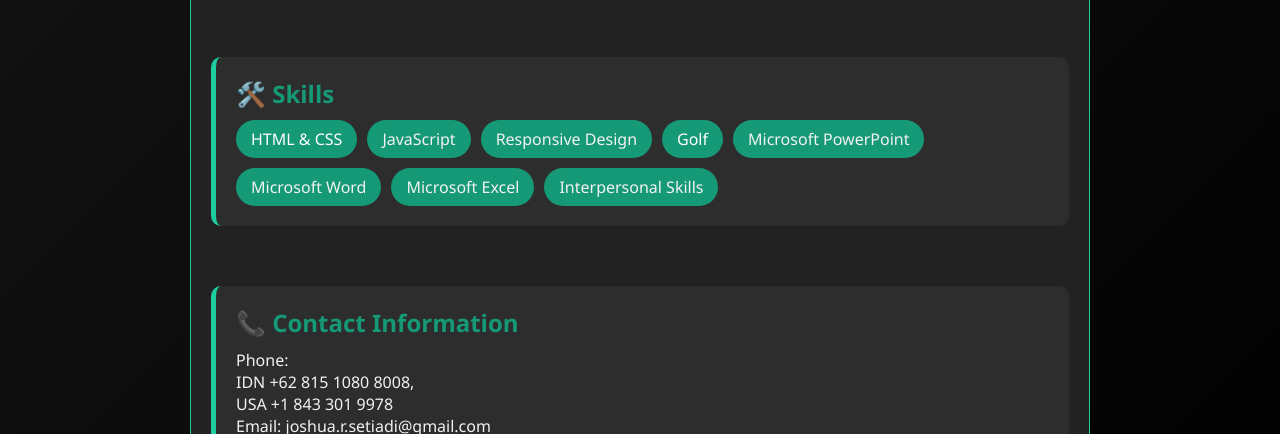
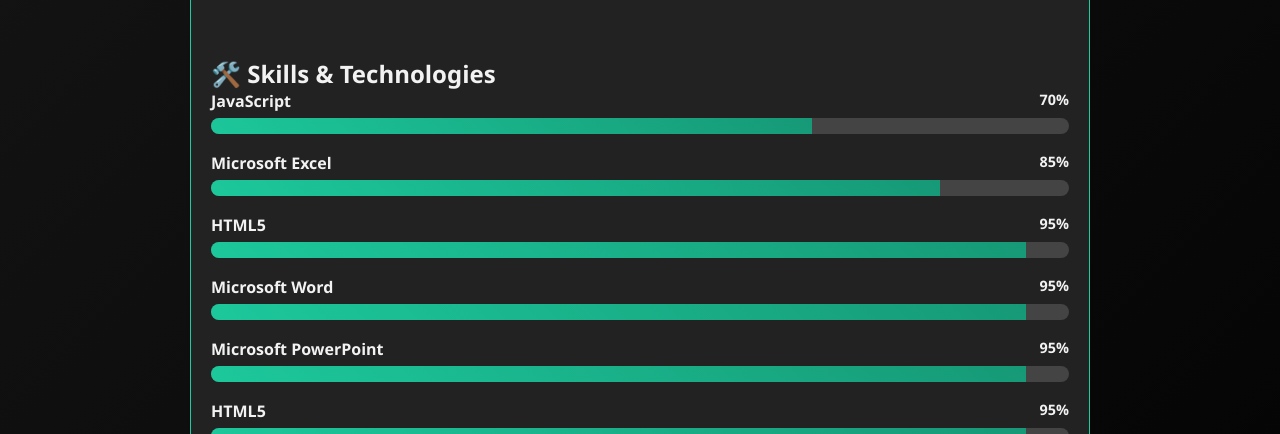
Before and after one commit to JoshuaSetiadi/Resume-Josh-S, a plain HTML site: page index.html in a window 1280 px wide. Shown: the part 1946-2380 px from the top of the page. Drawn offline with Linux system fonts and the light colour scheme.

Commit message:
i changed the skills portion.

```diff
--- a/index.html
+++ b/index.html
@@ -28,7 +28,11 @@
         <section class="resume-section">
             <h2 id="personalgoals">🖋️ Personal Goals</h2>
             <div class="entry">
-                <p id="katakata">Dedicated and reliable university student pursuing a double major in International Business and Cybersecurity at the University of Tampa. Known for a strong work ethic, adaptability, and excellent organizational skills. Eager to contribute to a professional environment, gain practical experience, and grow through meaningful responsibilities. Brings a positive attitude, strong communication skills, and a commitment to supporting team goals.</p>
+                <p id="katakata">Dedicated and reliable university student pursuing a double major in International
+                    Business and Cybersecurity at the University of Tampa. Known for a strong work ethic, adaptability,
+                    and excellent organizational skills. Eager to contribute to a professional environment, gain
+                    practical experience, and grow through meaningful responsibilities. Brings a positive attitude,
+                    strong communication skills, and a commitment to supporting team goals.</p>
 
             </div>
         </section>
@@ -82,12 +86,13 @@
             </div>
         </section>
 
-         <section class="resume-section">
+        <section class="resume-section">
             <h2 id="lead">🫶 Leadership and Extracuricular Activities</h2>
             <div class="entry">
                 <h3>CISV Indonesia</h3>
                 <span class="year">2016 - 2020</span>
-                <p id="job-desc">An International Organization dedicated to educating and inspiring people to promote peace through building intercultural friendship, cooperation, and understanding.</p>
+                <p id="job-desc">An International Organization dedicated to educating and inspiring people to promote
+                    peace through building intercultural friendship, cooperation, and understanding.</p>
             </div>
             <div class="entry">
                 <h3>Mitra Adiperkasa Retail Academy</h3>
@@ -111,7 +116,7 @@
             </div>
         </section>
 
-        <section class="resume-section">
+        <!-- <section class="resume-section">
             <h2> <span id="skills-title">🛠️ Skills</span></h2>
             <ul class="skills">
                 <li><a href="https://www.w3schools.com/html/html_intro.asp" target="_blank">HTML & CSS</a></li>
@@ -123,19 +128,23 @@
                 <li>Microsoft Excel</li>
                 <li>Interpersonal Skills</li>
             </ul>
+        </section> -->
+
+        <section class="resume-sectionn">
+            <h2><span id="skills-title">🛠️ Skills &amp; Technologies</span></h2>
+            <div class="skills-list" id="skills-list"></div>
         </section>
 
         <section class="resume-section">
             <h2 id="contact-title">📞 Contact Information</h2>
             <p>Phone: <br>IDN +62 815 1080 8008,<br>USA +1 843 301 9978</p>
             <p>Email: joshua.r.setiadi@gmail.com</p>
-            <p><a
-                    href="https://www.linkedin.com/in/joshua-setiadi-61026b32b" target="_blank"><img src="img/linkedin-original.svg"
-                    style="height: 25px;width: 25px; margin-top: 5px; margin-right: 5px;"> Joshua
+            <p><a href="https://www.linkedin.com/in/joshua-setiadi-61026b32b" target="_blank"><img
+                        src="img/linkedin-original.svg"
+                        style="height: 25px;width: 25px; margin-top: 5px; margin-right: 5px;"> Joshua
                     Setiadi</a></p>
-            <p><a
-                    href="https://www.instagram.com/joshua.r.setiadi/" target="_blank"><img src="img/instagram.svg" alt=""
-                    style="height: 25px;width: 25px; margin-top: 5px; margin-right: 5px;"> joshua.r.setiadi</a></p>
+            <p><a href="https://www.instagram.com/joshua.r.setiadi/" target="_blank"><img src="img/instagram.svg" alt=""
+                        style="height: 25px;width: 25px; margin-top: 5px; margin-right: 5px;"> joshua.r.setiadi</a></p>
         </section>
 
         <footer>
@@ -143,6 +152,64 @@
         </footer>
 
         <script>
+            const skillsData = [
+                { key: "javascript", en: "JavaScript", id: "JavaScript", level: 70 },
+                { key: "MicrosoftExcel", en: "Microsoft Excel", id: "Microsoft Excel", level: 85 },
+                { key: "html5", en: "HTML5", id: "HTML5", level: 95 },
+                { key: "MicroWord", en: "Microsoft Word", id: "Microsoft Word", level: 95 },
+                { key: "MicroPPT", en: "Microsoft PowerPoint", id: "Microsoft PowerPoint", level: 95 },
+                { key: "html5", en: "HTML5", id: "HTML5", level: 95 },
+                { key: "css3", en: "CSS3", id: "CSS3", level: 90 },
+                { key: "git", en: "Git", id: "Git", level: 85 },
+                { key: "responsive-design", en: "Responsive Design", id: "Desai Responsif", level: 95 },
+            ];
+
+            function buildSkills() {
+                const skillsList = document.getElementById("skills-list");
+                skillsList.innerHTML = "";
+                skillsData.forEach(skill => {
+                    const skillDiv = document.createElement("div");
+                    skillDiv.className = "skill";
+
+                    const labelContainer = document.createElement("div");
+                    labelContainer.className = "skill-label-container";
+
+                    const labelSpan = document.createElement("span");
+                    labelSpan.id = `skill-label-${skill.key}`;
+                    labelSpan.textContent = currentLang === 'en' ? skill.en : skill.id;
+
+                    const percentageSpan = document.createElement("span");
+                    percentageSpan.className = "skill-percentage";
+                    percentageSpan.textContent = skill.level + "%";
+
+                    labelContainer.appendChild(labelSpan);
+                    labelContainer.appendChild(percentageSpan);
+
+                    const barDiv = document.createElement("div");
+                    barDiv.className = "skill-bar";
+
+                    const progressDiv = document.createElement("div");
+                    progressDiv.className = "skill-progress";
+                    progressDiv.style.width = "0%";
+
+                    barDiv.appendChild(progressDiv);
+                    skillDiv.appendChild(labelContainer);
+                    skillDiv.appendChild(barDiv);
+                    skillsList.appendChild(skillDiv);
+                });
+            }
+
+            function animateSkills() {
+                const bars = document.querySelectorAll(".skill-progress");
+                bars.forEach((bar, i) => {
+                    const level = skillsData[i].level;
+                    setTimeout(() => {
+                        // bar.style.transition = "width 1.5s ease-in-out"; // REMOVE THIS LINE
+                        bar.style.width = level + "%";
+                    }, 100);
+                });
+            }
+
             let currentLang = "en";
 
             const translations = {
@@ -160,7 +227,7 @@
                     expTitle: "💼 Pengalaman Kerja",
                     lead: "🫶 Kepemimpinan dan Kegiatan Ekstrakurikuler",
                     jobDesc: "Front-End Developer, membangun dan merancang antarmuka responsif.",
-                    skillsTitle: "🛠️ Keahlian",
+                    skillsTitle: "🛠️ Keahlian dan Bakat",
                     contactTitle: "📞 Kontak"
                 },
                 en: {
@@ -177,7 +244,7 @@
                     expTitle: "💼 Work Experience",
                     lead: "🫶 Leadership and Extracurricular Activities",
                     jobDesc: "Front-End Developer, building user interfaces.",
-                    skillsTitle: "🛠️ Skills",
+                    skillsTitle: "🛠️ Skills and Abilities",
                     contactTitle: "📞 Contact Information"
                 }
             };
@@ -200,11 +267,31 @@
                 document.getElementById("job-desc").textContent = t.jobDesc;
                 document.getElementById("skills-title").textContent = t.skillsTitle;
                 document.getElementById("contact-title").textContent = t.contactTitle;
+
+                buildSkills();
+
+                setTimeout(() => {
+                    animateSkills();
+                }, 50);
+
+                //update skill labels
+                skillsData.forEach(skill => {
+                    const labelSpan = document.getElementById(`skill-label-${skill.key}`);
+                    if (labelSpan) {
+                        labelSpan.textContent = currentLang === "en" ? skill.en : skill.id;
+                    }
+                });
             }
 
             function toggleTheme() {
                 document.body.classList.toggle("light");
             }
+
+            document.addEventListener("DOMContentLoaded", () => {
+                buildSkills();
+                animateSkills();
+            });
+
         </script>
     </header>
 </body>
--- a/style.css
+++ b/style.css
@@ -146,6 +146,64 @@ body .skills li a {
     color: #000;
 }
 
+.skills-list {
+    display: flex;
+    flex-direction: column;
+    gap: 18px;
+}
+
+.skill {
+    display: flex;
+    flex-direction: column;
+    gap: 6px;
+}
+
+.skill-label-container {
+    display: flex;
+    justify-content: space-between;
+    user-select: none;
+    font-weight: 600;
+    font-size: 1rem;
+    color: var(--primary-color);
+    transition: color 0.3s;
+}
+
+body.dark-mode .skill-label-container {
+    color:#1DCD9F;
+}
+
+.skill-bar {
+    background: #444;
+    border-radius: 12px;
+    height: 16px;
+    overflow: hidden;
+}
+
+body.dark-mode .skill-bar {
+    background: #444;
+}
+
+.skill-progress {
+    height: 100px;
+    background: linear-gradient(45deg, #1DCD9F, #169976);
+    width: 0%;
+    transition: width 1.5s ease-in-out;
+}
+
+body.dark-mode .skill-progress {
+    background: linear-gradient(90deg, #1DCD9F, #169976);
+}
+.skill-percentage {
+    font-size: 0.9rem;
+    user-select: none;
+    margin-left: 6px;
+    transition: color 0.3s;
+}
+
+body.dark-mode .skill-percentage {
+    color: #f2f2f2;
+}
+
 footer {
     text-align: center;
     margin-top: 20px;
```
